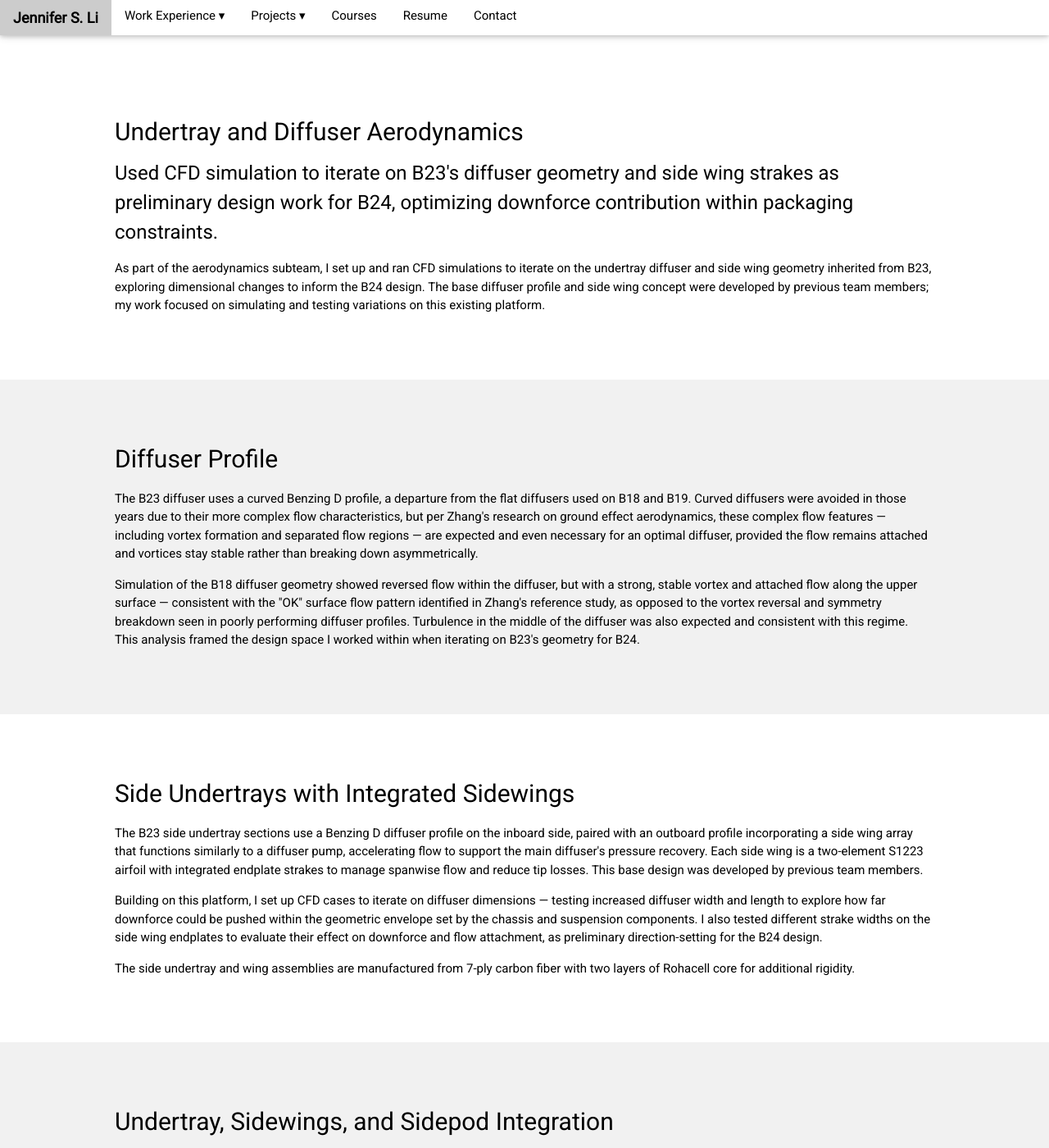
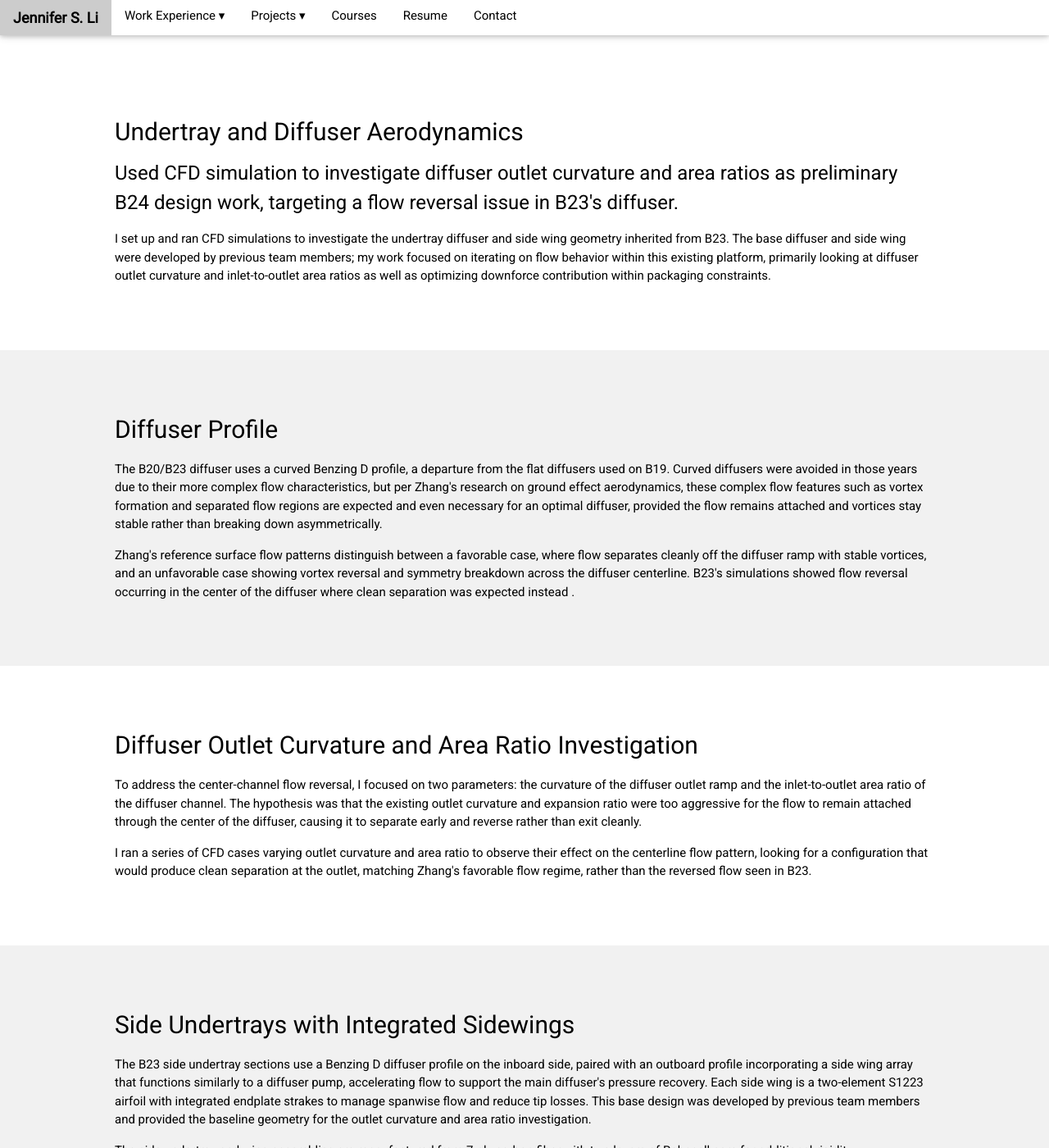
Before and after one commit to jsli905/jsli905.github.io, a Jekyll site: the page projects/bfr/diffuser.html, which Jekyll copies as it is, in a window 1280 px wide and 1400 px high. Shown: the whole window at 82% size. Built offline with Jekyll 4.4.1, drawn with Linux system fonts in a browser that asks for light colours; comment, search, counter and statistics services are not loaded; some of the changed text lies outside the part shown.

Commit message:
Update diffuser.html

```diff
--- a/projects/bfr/diffuser.html
+++ b/projects/bfr/diffuser.html
@@ -193,17 +193,16 @@
   <div class="max-width">
     <h2>Undertray and Diffuser Aerodynamics</h2>
     <h3>
-      Used CFD simulation to iterate on B23's diffuser geometry and side wing strakes as
-      preliminary design work for B24, optimizing downforce contribution within packaging
-      constraints.
+      Used CFD simulation to investigate diffuser outlet curvature and area ratios as
+      preliminary B24 design work, targeting a flow reversal issue in B23's diffuser.
     </h3>
     <p>
-      As part of the aerodynamics subteam, I set up and ran CFD simulations to iterate on the
-      undertray diffuser and side wing geometry inherited from B23, exploring dimensional changes
-      to inform the B24 design. The base diffuser profile and side wing concept were developed by
-      previous team members; my work focused on simulating and testing variations on this
-      existing platform.
+      I set up and ran CFD simulations to investigate the undertray diffuser and side wing geometry inherited from B23. The
+      base diffuser and side wing were developed by previous team members; my work focused on iterating on flow behavior within this existing platform,
+      primarily looking at diffuser outlet curvature and inlet-to-outlet area ratios as well as optimizing downforce contribution within packaging
+      constraints.
     </p>
+
     <!-- <img src="images/undertray_overview.png" alt="Undertray and sidewing assembly" style="width:60%; max-width:900px"> -->
   </div>
 </section>
@@ -212,26 +211,45 @@
   <div class="max-width">
     <h2>Diffuser Profile</h2>
     <p>
-      The B23 diffuser uses a curved Benzing D profile, a departure from the flat diffusers used
-      on B18 and B19. Curved diffusers were avoided in those years due to their more complex flow
+      The B20/B23 diffuser uses a curved Benzing D profile, a departure from the flat diffusers used
+      on B19. Curved diffusers were avoided in those years due to their more complex flow
       characteristics, but per Zhang's research on ground effect aerodynamics, these complex flow
-      features — including vortex formation and separated flow regions — are expected and even
+      features such as vortex formation and separated flow regions are expected and even
       necessary for an optimal diffuser, provided the flow remains attached and vortices stay
       stable rather than breaking down asymmetrically.
     </p>
     <p>
-      Simulation of the B18 diffuser geometry showed reversed flow within the diffuser, but with
-      a strong, stable vortex and attached flow along the upper surface — consistent with the
-      "OK" surface flow pattern identified in Zhang's reference study, as opposed to the vortex
-      reversal and symmetry breakdown seen in poorly performing diffuser profiles. Turbulence in
-      the middle of the diffuser was also expected and consistent with this regime. This analysis
-      framed the design space I worked within when iterating on B23's geometry for B24.
+      Zhang's reference surface flow patterns distinguish between a favorable case, where flow
+      separates cleanly off the diffuser ramp with stable vortices, and an unfavorable case
+      showing vortex reversal and symmetry breakdown across the diffuser centerline. B23's
+      simulations showed flow reversal occurring in the center of the diffuser where clean
+      separation was expected instead .
     </p>
     <!-- <img src="images/diffuser_profile_comparison.png" alt="Diffuser surface flow comparison with Zhang reference" style="width:70%; max-width:900px"> -->
   </div>
 </section>
 
-<section id="side-undertrays" class="w3-padding-64 w3-white">
+<section id="outlet-curvature" class="w3-padding-64 w3-white">
+  <div class="max-width">
+    <h2>Diffuser Outlet Curvature and Area Ratio Investigation</h2>
+    <p>
+      To address the center-channel flow reversal, I focused on two parameters: the curvature of
+      the diffuser outlet ramp and the inlet-to-outlet area ratio of the diffuser channel. The
+      hypothesis was that the existing outlet curvature and expansion ratio were too aggressive
+      for the flow to remain attached through the center of the diffuser, causing it to separate
+      early and reverse rather than exit cleanly.
+    </p>
+    <p>
+      I ran a series of CFD cases varying outlet curvature and area ratio to observe their effect
+      on the centerline flow pattern, looking for a configuration that would produce clean
+      separation at the outlet, matching Zhang's favorable flow regime, rather than the
+      reversed flow seen in B23.
+    </p>
+    <!-- <img src="images/outlet_curvature_sweep.png" alt="Diffuser outlet curvature CFD comparison" style="width:70%; max-width:900px"> -->
+  </div>
+</section>
+
+<section id="side-undertrays" class="w3-padding-64 w3-light-grey">
   <div class="max-width">
     <h2>Side Undertrays with Integrated Sidewings</h2>
     <p>
@@ -239,14 +257,8 @@
       paired with an outboard profile incorporating a side wing array that functions similarly to
       a diffuser pump, accelerating flow to support the main diffuser's pressure recovery. Each
       side wing is a two-element S1223 airfoil with integrated endplate strakes to manage spanwise
-      flow and reduce tip losses. This base design was developed by previous team members.
-    </p>
-    <p>
-      Building on this platform, I set up CFD cases to iterate on diffuser dimensions — testing
-      increased diffuser width and length to explore how far downforce could be pushed within the
-      geometric envelope set by the chassis and suspension components. I also tested different
-      strake widths on the side wing endplates to evaluate their effect on downforce and flow
-      attachment, as preliminary direction-setting for the B24 design.
+      flow and reduce tip losses. This base design was developed by previous team members and
+      provided the baseline geometry for the outlet curvature and area ratio investigation.
     </p>
     <p>
       The side undertray and wing assemblies are manufactured from 7-ply carbon fiber with two
@@ -257,7 +269,7 @@
   </div>
 </section>
 
-<section id="undertray-sidepod" class="w3-padding-64 w3-light-grey">
+<section id="undertray-sidepod" class="w3-padding-64 w3-white">
   <div class="max-width">
     <h2>Undertray, Sidewings, and Sidepod Integration</h2>
     <p>
@@ -270,23 +282,23 @@
       The low-profile undertray maximizes air intake through the inlet while the Benzing diffuser
       profile reduces wake without compromising downforce. Multi-element side wings sit above the
       diffuser to add rear downforce while maintaining the car's overall center of pressure
-      balance. This integrated layout formed the baseline for the dimensional sweeps performed
-      in CFD.
+      balance. The inlet area, set relative to the radiator frontal area, was one of the
+      reference points used when evaluating outlet area ratios during the B24 investigation.
     </p>
     <!-- <img src="images/undertray_sidepod_layout.png" alt="Undertray, sidewing, and sidepod integration" style="width:70%; max-width:900px"> -->
   </div>
 </section>
 
-<section id="results" class="w3-padding-64 w3-white">
+<section id="results" class="w3-padding-64 w3-light-grey">
   <div class="max-width">
     <h2>Results</h2>
     <p>
       The B23 baseline aerodynamic package produced a total downforce of 382–415N at a drag of
       172–178N, broken down by component as follows: rear wing 157–164N, front wing 132–145N,
-      side wings 31N, and undertray 27–31N. The side wing and undertray contributions — the areas
-      targeted in the B24 dimensional sweeps — provided a meaningful share of total downforce
-      while maintaining the diffuser flow characteristics identified as favorable in the Zhang
-      reference study. This baseline served as the starting point for the B24 iteration work.
+      side wings 31N, and undertray 27–31N. This baseline, including its known center-channel
+      flow reversal, served as the starting point for the B24 outlet curvature and area ratio
+      investigation, which aimed to recover the favorable separated-flow regime described in the
+      Zhang reference study and improve undertray downforce contribution for B24.
     </p>
     <!-- <img src="images/final_velocity_streamlines.png" alt="Final velocity contours and streamlines" style="width:70%; max-width:900px"> -->
   </div>
@@ -296,9 +308,8 @@
   <div class="max-width">
     <h2>Skills Demonstrated</h2>
     <p>
-      CFD simulation and case setup (Ansys Fluent) • Aerodynamic design iteration • Ground effect
-      aerodynamics • Reading and applying technical literature to design decisions • Center of
-      pressure balance analysis
+      Computational Fluid Dynamics (Ansys Fluent) • Flow diagnosis and root cause investigation •
+      Aerodynamic design iteration • Ground effect aerodynamics • Center of pressure balance analysis
     </p>
   </div>
 </section>
```
